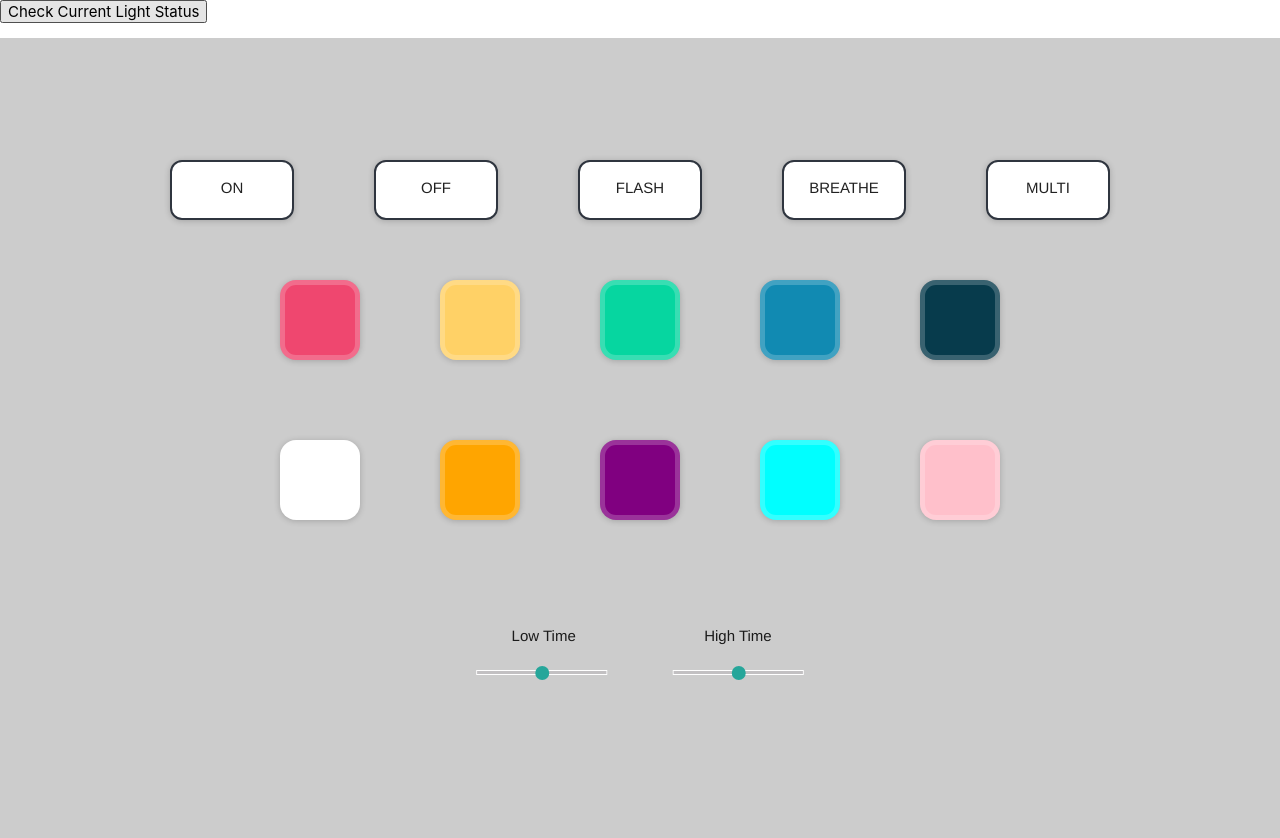
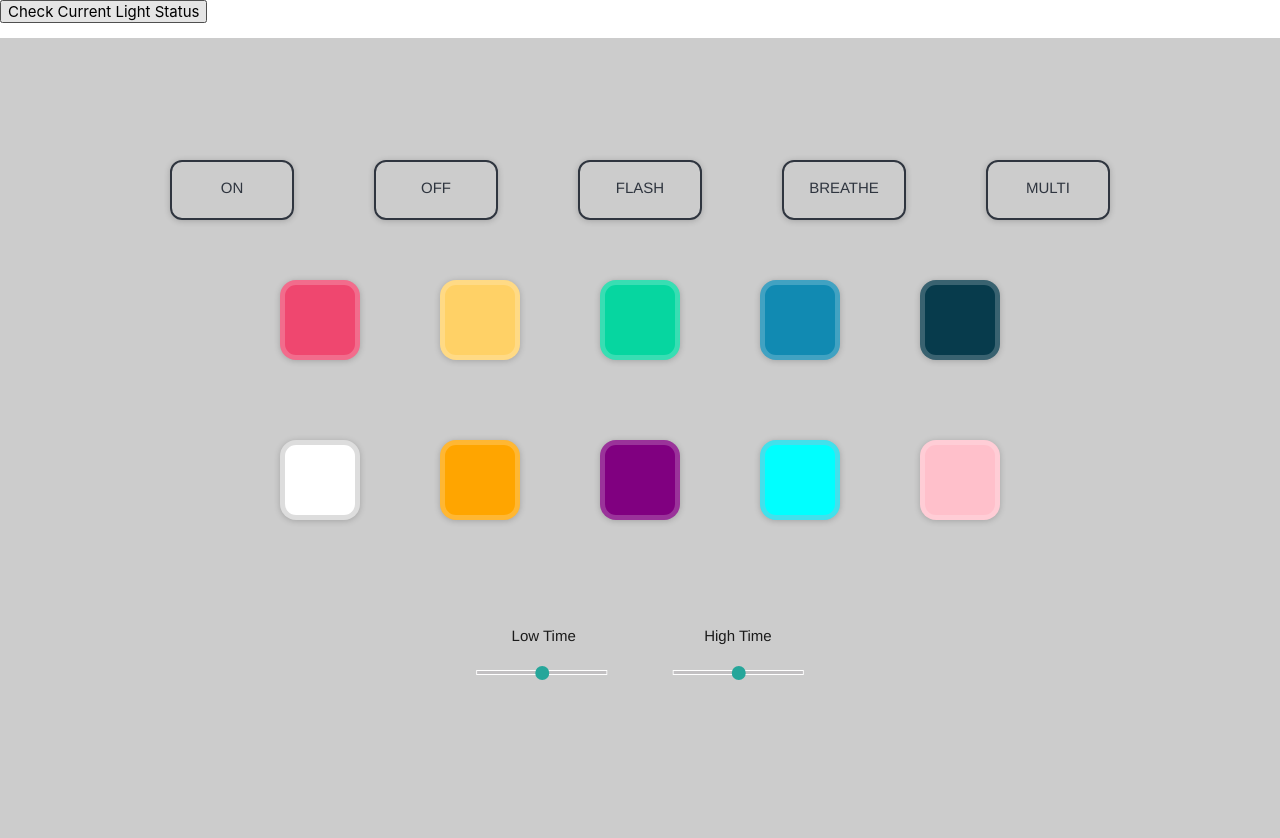
Before and after one commit to ngopaul/ColorControl, a Flask app: page / in a window 1280 px wide. Run offline with Flask 2, Linux system fonts and the light colour scheme; some libraries are stand-ins or nearby versions.

Commit message:
finished function buttons

```diff
--- a/static/assets/styles/style.css
+++ b/static/assets/styles/style.css
@@ -45,27 +45,22 @@
  * button functions
  */
  #button-on {
-    background: white;
     display: flex;
     justify-content: center;
  }
  #button-off {
-    background: white;
     display: flex;
     justify-content: center;
  }
  #button-flash {
-    background: white;
     display: flex;
     justify-content: center;
  }
  #button-breathe {
-    background: white;
     display: flex;
     justify-content: center;
  }
  #button-multi {
-    background: white;
     display: flex;
     justify-content: center;
  }
@@ -78,19 +73,19 @@
     transform: translate(-50%, -200%)
 }
 
-.function-button.inactive {
+.inactive {
     border: 2px solid #2f353f;
     color: #2f353f;
 }
-.function-button.inactive:hover {
+.inactive:hover {
     opacity: 0.6;
 }
-.function-button.active {
+.active {
     border: 2px solid #2f353f;
     background: #2f353f;
     color: white;
 }
- .function-button {
+.function-button {
     width: 124px;
     height: 60px;
     margin: 40px;
@@ -109,8 +104,8 @@
 #lo-time {
     display: flex;
     position: absolute;
+    left: 50%;
     top: 50%;
-    left: 50%;
     transform: translate(-125%, 300%)
 }
 #lo-time-name {
@@ -170,6 +165,13 @@
 }
 #button-aqua {
     background: aqua;
+    width: 80px;
+    height: 80px;
+    margin: 40px;
+    box-shadow: 0 1px 6px rgba(0, 0, 0, 0.2);
+    border-radius: 20%;
+    border: 5px solid rgb(65, 225, 236);
+    transition: transform ease 0.2s;
 }
 #button-lightblue {
     background: #118AB2;
@@ -182,4 +184,11 @@
 }
 #button-white {
     background: white;
+    width: 80px;
+    height: 80px;
+    margin: 40px;
+    box-shadow: 0 1px 6px rgba(0, 0, 0, 0.2);
+    border-radius: 20%;
+    border: 5px solid rgba(204, 204, 204, 0.671);
+    transition: transform ease 0.2s;
 }
--- a/templates/main.html
+++ b/templates/main.html
@@ -45,27 +45,27 @@
 		<div id="currentTimes"></div>
 		<div id="container">
 			<div id=color-functions>
-				<div id="button-on" class="function-button">
+				<div id="button-on" class="function-button inactive">
 					<p>ON</p>
 					<!-- <svg xmlns="http://www.w3.org/2000/svg" width="50" height="50" viewBox="0 0 24 24"><path d="M16.01 7L16 3h-2v4h-4V3H8v4h-.01C7 6.99 6 7.99 6 8.99v5.49L9.5 18v3h5v-3l3.5-3.51v-5.5c0-1-1-2-1.99-1.99z"/><path fill="none" d="M0 0h24v24H0z"/></svg>
 					-->
 				</div>
-				<div id="button-off" class="function-button">
+				<div id="button-off" class="function-button inactive">
 					<p>OFF</p>
 					<!--<svg id="button-off" xmlns="http://www.w3.org/2000/svg" width="50" height="50" viewBox="0 0 24 24"><path fill="none" d="M0 0h24v24H0V0z"/><path d="M18 14.49V9c0-1-1.01-2.01-2-2V3h-2v4h-4V3H8v2.48l9.51 9.5.49-.49zm-1.76 1.77L7.2 7.2l-.01.01L3.98 4 2.71 5.25l3.36 3.36C6.04 8.74 6 8.87 6 9v5.48L9.5 18v3h5v-3l.48-.48L19.45 22l1.26-1.28-4.47-4.46z"/></svg>
 					-->
 				</div>
-				<div id="button-flash" class="function-button">
+				<div id="button-flash" class="function-button inactive">
 					<p>FLASH</p>
 					<!--<svg id="button-flash" xmlns="http://www.w3.org/2000/svg" width="50" height="50" viewBox="0 0 24 24"><path d="M0 0h24v24H0z" fill="none"/><path d="M7 2v11h3v9l7-12h-4l4-8z"/></svg>
 					-->
 				</div>
-				<div id="button-breathe" class="function-button">
+				<div id="button-breathe" class="function-button inactive">
 					<p>BREATHE</p>
 					<!--<svg xmlns="http://www.w3.org/2000/svg" width="50" height="50" viewBox="0 0 24 24"><path d="M17 16.99c-1.35 0-2.2.42-2.95.8-.65.33-1.18.6-2.05.6-.9 0-1.4-.25-2.05-.6-.75-.38-1.57-.8-2.95-.8s-2.2.42-2.95.8c-.65.33-1.17.6-2.05.6v1.95c1.35 0 2.2-.42 2.95-.8.65-.33 1.17-.6 2.05-.6s1.4.25 2.05.6c.75.38 1.57.8 2.95.8s2.2-.42 2.95-.8c.65-.33 1.18-.6 2.05-.6.9 0 1.4.25 2.05.6.75.38 1.58.8 2.95.8v-1.95c-.9 0-1.4-.25-2.05-.6-.75-.38-1.6-.8-2.95-.8zm0-4.45c-1.35 0-2.2.43-2.95.8-.65.32-1.18.6-2.05.6-.9 0-1.4-.25-2.05-.6-.75-.38-1.57-.8-2.95-.8s-2.2.43-2.95.8c-.65.32-1.17.6-2.05.6v1.95c1.35 0 2.2-.43 2.95-.8.65-.35 1.15-.6 2.05-.6s1.4.25 2.05.6c.75.38 1.57.8 2.95.8s2.2-.43 2.95-.8c.65-.35 1.15-.6 2.05-.6s1.4.25 2.05.6c.75.38 1.58.8 2.95.8v-1.95c-.9 0-1.4-.25-2.05-.6-.75-.38-1.6-.8-2.95-.8zm2.95-8.08c-.75-.38-1.58-.8-2.95-.8s-2.2.42-2.95.8c-.65.32-1.18.6-2.05.6-.9 0-1.4-.25-2.05-.6-.75-.37-1.57-.8-2.95-.8s-2.2.42-2.95.8c-.65.33-1.17.6-2.05.6v1.93c1.35 0 2.2-.43 2.95-.8.65-.33 1.17-.6 2.05-.6s1.4.25 2.05.6c.75.38 1.57.8 2.95.8s2.2-.43 2.95-.8c.65-.32 1.18-.6 2.05-.6.9 0 1.4.25 2.05.6.75.38 1.58.8 2.95.8V5.04c-.9 0-1.4-.25-2.05-.58zM17 8.09c-1.35 0-2.2.43-2.95.8-.65.35-1.15.6-2.05.6s-1.4-.25-2.05-.6c-.75-.38-1.57-.8-2.95-.8s-2.2.43-2.95.8c-.65.35-1.15.6-2.05.6v1.95c1.35 0 2.2-.43 2.95-.8.65-.32 1.18-.6 2.05-.6s1.4.25 2.05.6c.75.38 1.57.8 2.95.8s2.2-.43 2.95-.8c.65-.32 1.18-.6 2.05-.6.9 0 1.4.25 2.05.6.75.38 1.58.8 2.95.8V9.49c-.9 0-1.4-.25-2.05-.6-.75-.38-1.6-.8-2.95-.8z"/></svg>
 					-->
 				</div>
-				<div id="button-multi" class="function-button">
+				<div id="button-multi" class="function-button inactive">
 					<p>MULTI</p>
 					<!--<svg xmlns="http://www.w3.org/2000/svg" width="50" height="50" viewBox="0 0 24 24"><path d="M0 0h24v24H0z" fill="none"/><path d="M3 5H1v16c0 1.1.9 2 2 2h16v-2H3V5zm11 7V8c0-1.11-.9-2-2-2h-1c-1.1 0-2 .89-2 2v1c0 1.11.9 2 2 2h1v1H9v2h3c1.1 0 2-.89 2-2zm-3-3V8h1v1h-1zm10-8H7c-1.1 0-2 .9-2 2v14c0 1.1.9 2 2 2h14c1.1 0 2-.9 2-2V3c0-1.1-.9-2-2-2zm0 8h-2V7h-2v2h-2v2h2v2h2v-2h2v6H7V3h14v6z"/></svg>
 					-->
```
Also changed, not shown: static/assets/scripts/color_control.js (+5 -19 lines).
